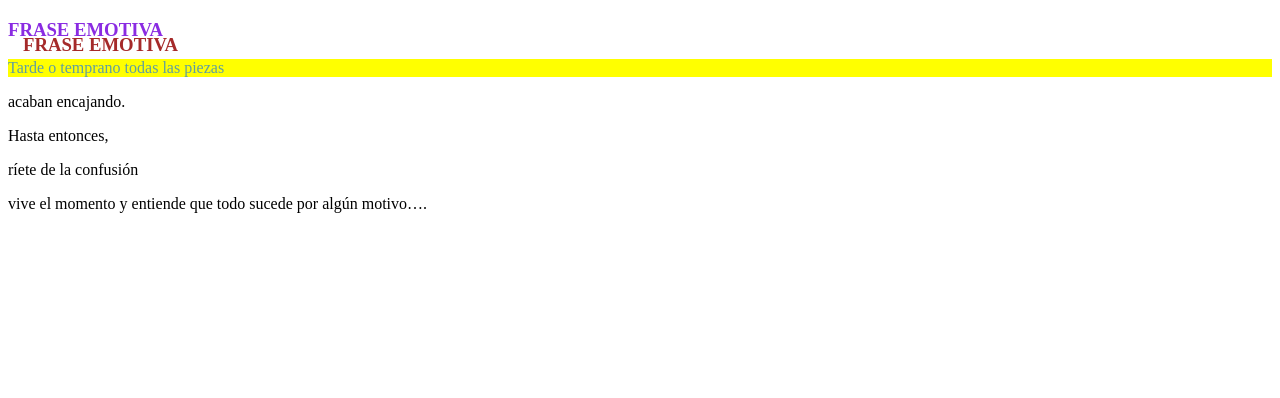
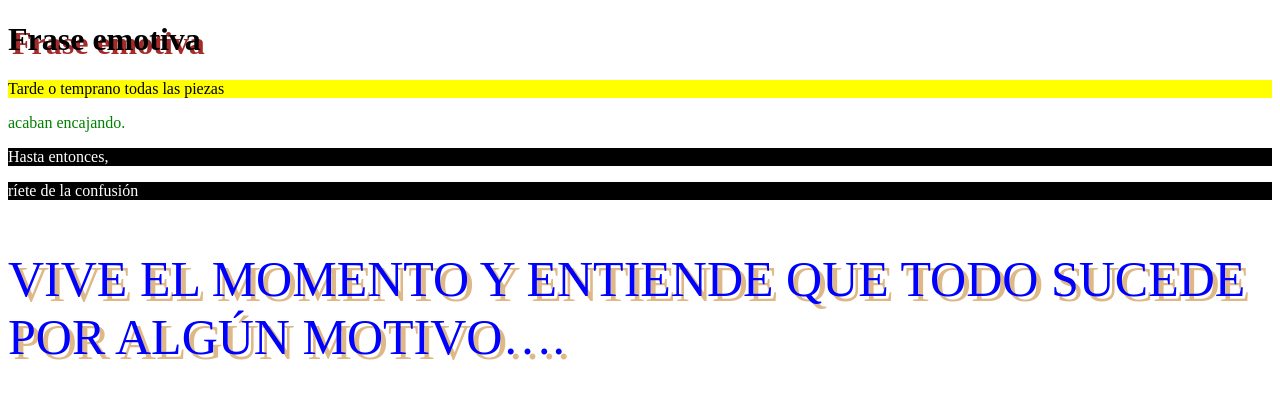
Before and after one commit to marianabc2006/html-marianabc, a website: page index.html in a window 1280 px wide. Drawn offline with Linux system fonts and the light colour scheme.

Commit message:
Taller de Arukay

```diff
--- a/tarea2.html
+++ b/index.html
@@ -8,12 +8,12 @@
     <title>Frase emotiva</title>
   </head>
   <body>
-    <h3 id="titulo">Frase emotiva</h3>
+    <h1 id="titulo">Frase emotiva</h1>
     <p id="frase1">Tarde o temprano todas las piezas</p>
-    <p id="frase2">acaban encajando.</p>
-    <p id="frase3">Hasta entonces,</p>
-    <p id="frase4">ríete de la confusión</p>
-    <p id="frase5">
+    <p id="linea2">acaban encajando.</p>
+    <p class="hu">Hasta entonces,</p>
+    <p class="hu">ríete de la confusión</p>
+    <p id="frase5y6">
       vive el momento y entiende que todo sucede por algún motivo….
     </p>
   </body>
--- a/style.css
+++ b/style.css
@@ -1,12 +1,22 @@
 #titulo {
-  text-shadow: 15px 15px brown;
-  color: blueviolet;
-  text-transform: uppercase;
-  font-size: 100px 100px;
+  text-shadow: 4px 4px brown;
+  color: black;
 }
 #frase1 {
-  color: cadetblue;
+  color: black;
   background-color: yellow;
   text-transform: left;
-  font-size: 100px 100px;
 }
+#linea2 {
+  color: green;
+}
+.hu {
+  background-color: black;
+  color: white;
+}
+#frase5y6 {
+  text-transform: uppercase;
+  color: blue;
+  font-size: 50px;
+  text-shadow: 5px 5px burlywood;
+}
```
Also changed, not shown: Tareas/tarea1.html (+1 -1 lines).
